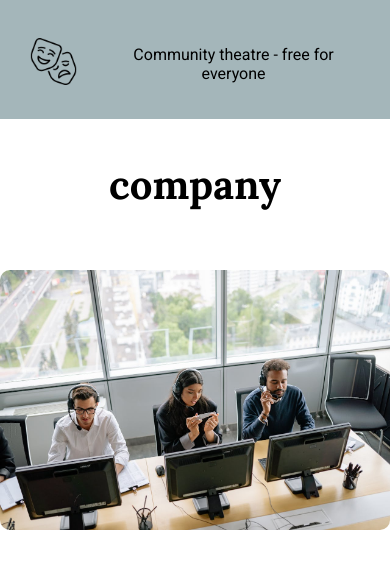
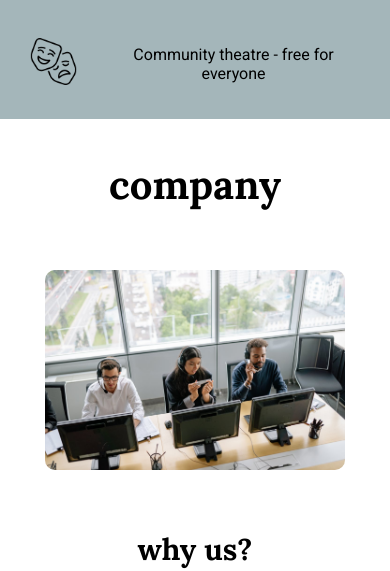
Before and after one commit to Naominm/URBAN-HAVEN, a website built with Vite: page index.html in a window 390 px wide. Shown: the part 11429-12000 px from the top of the page. Built offline with nearby package versions, Linux system fonts and the light colour scheme; files whose address does not match are found by name.

Commit message:
Add reposivity to about image

```diff
--- a/src/style.css
+++ b/src/style.css
@@ -891,6 +891,11 @@ body {
 .form button:hover {
   background: var(--new-secondary-color);
 }
+@media screen and (max-width: 48em) {
+  .about-img-cont {
+    max-width: 30rem;
+  }
+}
 @media screen and (max-width: 38.75em) {
   .form {
     padding: 1rem;
```
